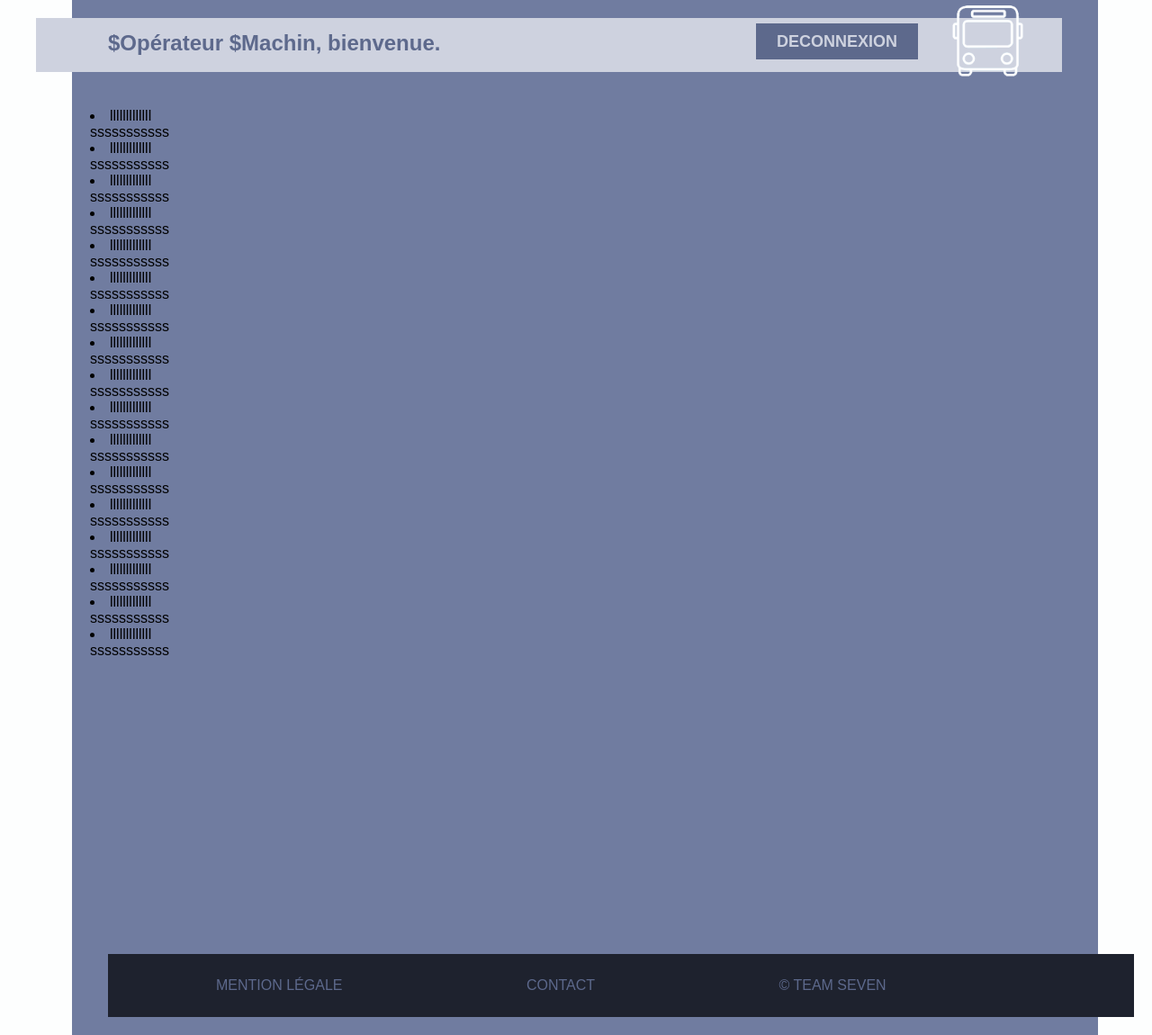
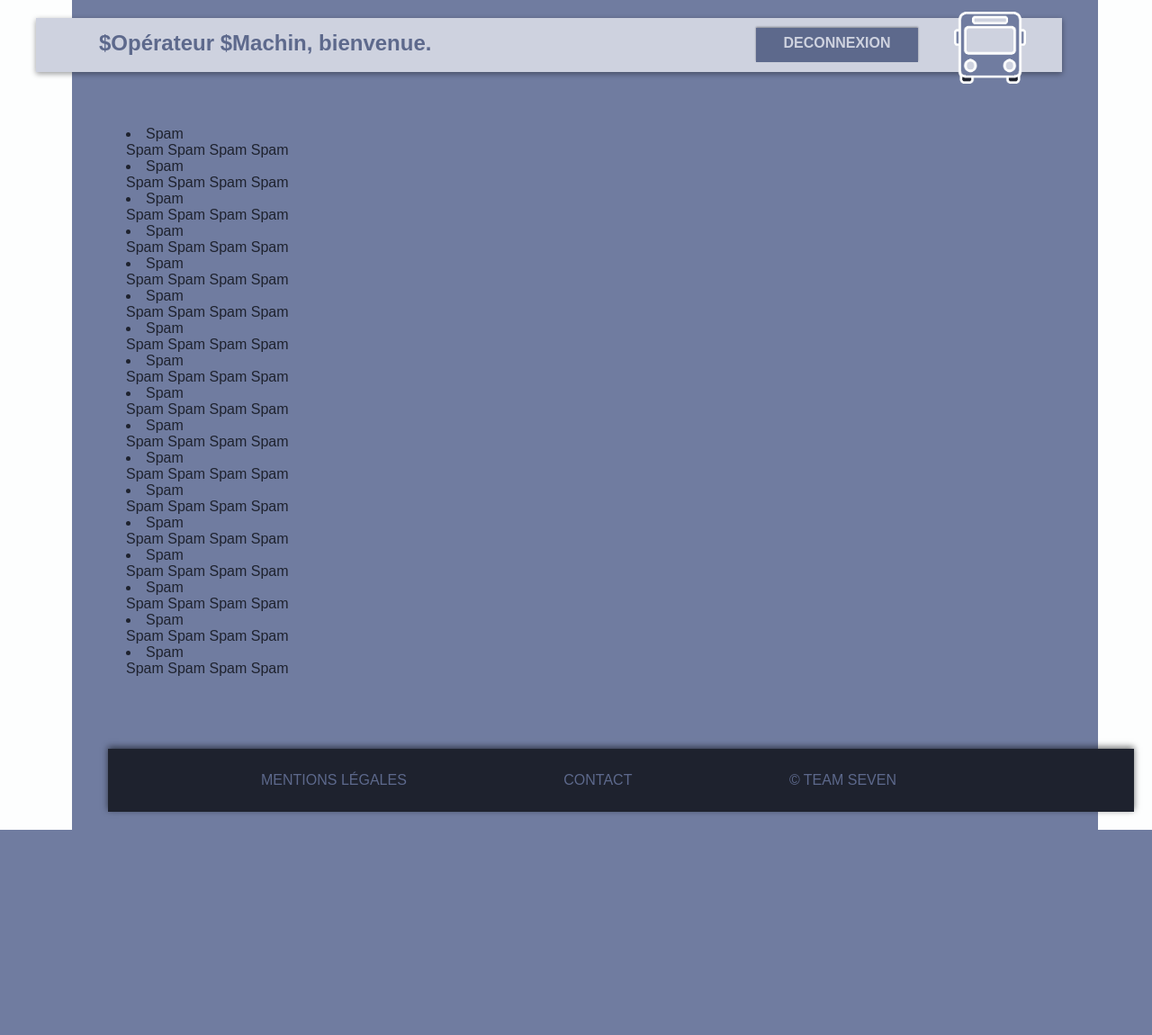
Before and after one commit to maximeGirma/PHP_project, a PHP site: page /index_op.html in a window 1280 px wide. Shown: the whole page at 90% size. After the commit the page ends 922 px from the top, so only its background shows below. Run offline with PHP 8.4, Linux system fonts and the light colour scheme.

Commit message:
zor update index(s)/css/img

```diff
--- a/config.inc.php
+++ b/config.inc.php
@@ -3,7 +3,6 @@
 /*
  LE CHEVAL LE CHEVAL C'EST GENIAL ! !
 */
-ini_set('display_errors','On');
 
 define('DB_HOST', 'localhost');
 define('DB_USER', 'root');
--- a/src/css/index_style.css
+++ b/src/css/index_style.css
@@ -1,60 +1,28 @@
-/*
+/* *****************************
 STAPA ACCES - shared style sheet
 
-V 0.1.04/
+V 0.1.05
+***************************** */
 
-/*
-valeur {
-	arguments: donnée;
-}
-*/
+/* ***********COLOR************
+**************CHART********* */
+/* http://www.colorhexa.com/707ca0 */
 
-/*	background-color: #707ca0; /* http://www.colorhexa.com/707ca0 */
-/*	background-color: #e0bAf0; */
-/*	background-color: #ced2df ;*/
-/*	background-color: #fdfefe;*/
-/*	justify-content: Space-between;	*/
+/*	background-color: #0f1016;	> noir*/
+/*	background-color: #1e222e;	*/
+/*	background-color: #707ca0;	> principale*/
+/*	background-color: #ced2df;	*/
+/*	background-color: #fdfefe;	> blanc*/
 
-/*body, html {
-	margin: auto;
-	width: 1000px;
-	padding: 0;
-	border: 0;
-	overflow: auto;
-	font-family: 'Palanquin', sans-serif;
-}
+/*	box-shadow: 0 4px 10px rgba(7,8,10,0.5);	*/
 
-section {
-	margin: auto;
-	background-color: #e0bAf0;
-}
+/*	color: #0f1016;	défaut?	*/
+/*	color: #1e222e;	défaut?	*/
+/*	color: #5d698c;	*/
+/*	color: #ced2df;	*/
 
-header {
-	margin: auto;
-}
-
-
-picture#logo > img{
-	height: 100px;
-	border: 0;
-}
-nav {
-	float: right;
-}
-
-header > a {
-	margin: 2px;
-	background-color: green;
-}
-
-
-picture#bann > img{
-	width: 1000px;
-	border: 0;
-}
-
-*/
-
+/* *****************************
+***************************** */
 
 html {
 	margin: auto;
@@ -63,6 +31,7 @@ html {
 	border: 0;
 	overflow: auto;
 	font-family: 'Palanquin', sans-serif;
+	color: #1e222e;
 	background-color: #0f1016;
 }
 
@@ -87,7 +56,7 @@ header {
 	background-color: #707ca0 ;
 }
 
-#bann_m {	 									/* bannière main (/co) */
+#bann_m {	 										/* bannière main index (/co) */
 	margin: 20px;
 	width: 1100px;
 	height: 100px;
@@ -95,6 +64,7 @@ header {
 	font-weight: bold;
 	background-color: #ced2df ;
 	float: right;
+	box-shadow: 0 2px 7px rgba(7,8,10,0.6);
 }
 		#bann_m h2 {
 			margin: 30px;
@@ -113,84 +83,94 @@ header {
 		}
 
 		#logo_m {
-			margin-right: 100px;
-			margin-top: -95px;
-			width: 180px;
-			border: 0px;
+			margin: -67px 10px 0 0;
 			float: right;
 		}
 
-#bann_o_bg {
-	margin: auto;
-	width: 1100px;
+			#logo_m img {
+				width: 240px;
+				border: 0px;
+			}
+
+#bann_o_bg {	 	 								/* bannière opé (user?) */
+	margin: 0 0 0 -20px;
+	width: 1140px;
 	height: 80px;
 	background-color: #707ca0 ;
 	position: fixed;
 }
 
-#bann_o {	 									/* bannière opé (user?) */
+#bann_o {
 	margin: 20px;
 	margin-left: -60px;
 	width: 1140px;
 	height: 60px;
 	background-color: #ced2df ;
 	position: fixed;
+	box-shadow: 0 2px 6px rgba(7,8,10,0.4);
 }
 	#welcome {
-		margin-top: 14px;
+		margin: 14px 20px 20px 70px;
 		text-align: left;
 /*	float: right;				*/
 	}
 
 		#welcome a {
-			margin: 20px;
-			margin-left: 80px;
 			font-size: 24px;
 			font-weight: bold;
 			color: #5d698c;
 		}
 
 	#deconnect {
-		margin-top: -56px;
-		margin-right: 160px;
-		padding-top: 10px;
+		margin: -51px 160px 0 0;
+		padding-top: 8px;
 		width: 180px;
 		height: 30px;
 		background-color: #5d698c ;
 		text-align: center;
 		float: right;
+		box-shadow: 0 -1px 2px rgba(7,8,10,0.4)
 	}
 
 		#deconnect a {
-			margin: 10px;
-			margin-top: 0px;
 			text-decoration: none;
 			color: #ced2df;
 			font-weight: bold;
-			font-size: 18px;
+			font-size: 16px;
 		}
 
 	#logo_o {
-		margin-right: 40px;
-		margin-top: -76px;
+		margin: -69px 40px 0 0;
 		float: right;
 	}
 
 		#logo_o img {
-			width: 85px;
+			width: 80px;
 			border: 0px;
 		}
 
+main div {
+	margin: auto;
+	width: 1140px;
+	height: auto;
+	background-color: #707ca0 ;
+}
 
-#connect {
-	margin: 10px;
-	margin-top: 60px;
-	margin-left: 220px;
+#main_m {	 									/* main index (co, 'monopage') */
+	margin: auto;
+	height: 360px;
+	padding: 40px 60px 40px 60px;
+	background-color: #707ca0 ;
+}
+
+	#connect {	 								/* 'bouton/champs" connexion */
+		margin: 80px 10px 10px 200px;
 		width: 240px;
 		padding: 10px;
 		background-color: #5d698c ;
 		text-align: center;
 		float: left;
+		box-shadow: 0 1px 8px rgba(7,8,10,0.7)
 	}
 
 		#connect p a {
@@ -215,24 +195,20 @@ header {
 			background-color: #5d698c ;
 		}
 
-#main_m {
+#main_o {	 									/* main opé (user?) */
 	margin: auto;
-	width: 1100px;
-	height: 360px;
-	padding: 20px;
-	background-color: #707ca0 ;
-}
-
-#main_o {
-	margin: auto;
-	width: 1100px;
-	height: 880px;
-	padding: 20px;
-	background-color: #707ca0 ;
+	padding: 40px 60px 40px 60px;
 }
 
 
-#end {
+#contact {	 	 								/* main contact */
+	margin: auto;
+	margin-left: 20px;
+	width: 1100px;
+	padding: 20px;
+}
+
+#end {	 	 									/* pied de page (partagé) */
 	margin: auto;
 	width: 1100px;
 	padding: 20px;
@@ -240,24 +216,17 @@ header {
 }
 
 	footer {
-		margin-top: 20px;
-	}
-
-	footer {
-		margin-top: 20px;
-		margin-left: 20px;
+		margin: 20px 0 0 20px;
 		width: 1140px;
 		padding-top: 10px;
 		height: 60px;
 		background-color: #1e222e;
-	/*	float: right;	*/
-	/*	justify-content: Space-between;	*/
+		box-shadow: 0 -2px 7px rgba(7,8,10,0.6)
 	}
 
 	footer p a {
-		margin: 60px;
-		margin-left: 100px;
-		padding: 20px;
+		text-decoration: none;
+		margin: 0 0 0 170px;
 		color: #5d698c;
 		text-align: center;
 		font-size: 16px;
--- a/src/index_op.html
+++ b/src/index_op.html
@@ -1,7 +1,7 @@
 <!-- ---------------------------
 STAPA ACCES - page opérateur (utilisateurs)
 
-V 0.1.04
+V 0.1.05
 ---------------------------- -->
 
 <!DOCTYPE html>
@@ -56,46 +56,48 @@ V 0.1.04
 		<section>															<!-- début main -->
 
 			<main>
+			<div id="main_bg">
 
 				<section id="main_o">
 
-					<li>lllllllllllll</li>
-					<a>sssssssssss</a>
-					<li>lllllllllllll</li>
-					<a>sssssssssss</a>
-					<li>lllllllllllll</li>
-					<a>sssssssssss</a>
-					<li>lllllllllllll</li>
-					<a>sssssssssss</a>
-					<li>lllllllllllll</li>
-					<a>sssssssssss</a>
-					<li>lllllllllllll</li>
-					<a>sssssssssss</a>
-					<li>lllllllllllll</li>
-					<a>sssssssssss</a>
-					<li>lllllllllllll</li>
-					<a>sssssssssss</a>
-					<li>lllllllllllll</li>
-					<a>sssssssssss</a>
-					<li>lllllllllllll</li>
-					<a>sssssssssss</a>
-					<li>lllllllllllll</li>
-					<a>sssssssssss</a>
-					<li>lllllllllllll</li>
-					<a>sssssssssss</a>
-					<li>lllllllllllll</li>
-					<a>sssssssssss</a>
-					<li>lllllllllllll</li>
-					<a>sssssssssss</a>
-					<li>lllllllllllll</li>
-					<a>sssssssssss</a>
-					<li>lllllllllllll</li>
-					<a>sssssssssss</a>
-					<li>lllllllllllll</li>
-					<a>sssssssssss</a>
+					<li>Spam</li>
+					<a>Spam Spam Spam Spam </a>
+					<li>Spam</li>
+					<a>Spam Spam Spam Spam </a>
+					<li>Spam</li>
+					<a>Spam Spam Spam Spam </a>
+					<li>Spam</li>
+					<a>Spam Spam Spam Spam </a>
+					<li>Spam</li>
+					<a>Spam Spam Spam Spam </a>
+					<li>Spam</li>
+					<a>Spam Spam Spam Spam </a>
+					<li>Spam</li>
+					<a>Spam Spam Spam Spam </a>
+					<li>Spam</li>
+					<a>Spam Spam Spam Spam </a>
+					<li>Spam</li>
+					<a>Spam Spam Spam Spam </a>
+					<li>Spam</li>
+					<a>Spam Spam Spam Spam </a>
+					<li>Spam</li>
+					<a>Spam Spam Spam Spam </a>
+					<li>Spam</li>
+					<a>Spam Spam Spam Spam </a>
+					<li>Spam</li>
+					<a>Spam Spam Spam Spam </a>
+					<li>Spam</li>
+					<a>Spam Spam Spam Spam </a>
+					<li>Spam</li>
+					<a>Spam Spam Spam Spam </a>
+					<li>Spam</li>
+					<a>Spam Spam Spam Spam </a>
+					<li>Spam</li>
+					<a>Spam Spam Spam Spam </a>
 
 				</section>
 
+			</div>
 			</main>
 
 		</section>															<!-- fin phrasing -->
@@ -105,8 +107,8 @@ V 0.1.04
 			<footer>
 
 				<p>
-				<a>MENTION LÉGALE</a>
-				<a>CONTACT</a>
+				<a>MENTIONS LÉGALES</a>
+				<a href="contact.html" target="_self">CONTACT</a>
 				<a>&copy TEAM SEVEN</a>
 				</p>
 
```
Also changed, not shown: src/connect.html (+5 -3 lines), src/index.html (+6 -4 lines), src/images/bus_t.png, src/images/favicon.png. Lines whose indentation alone changed are shown as unchanged.
